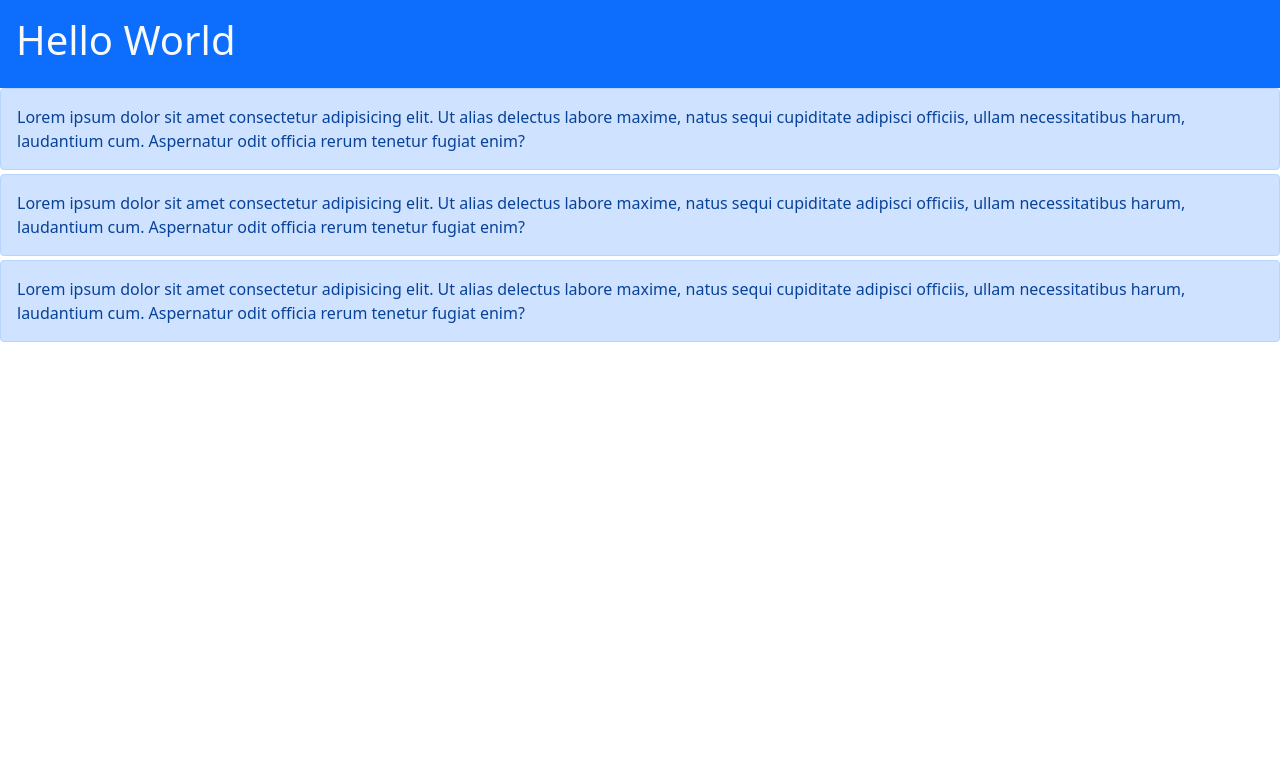
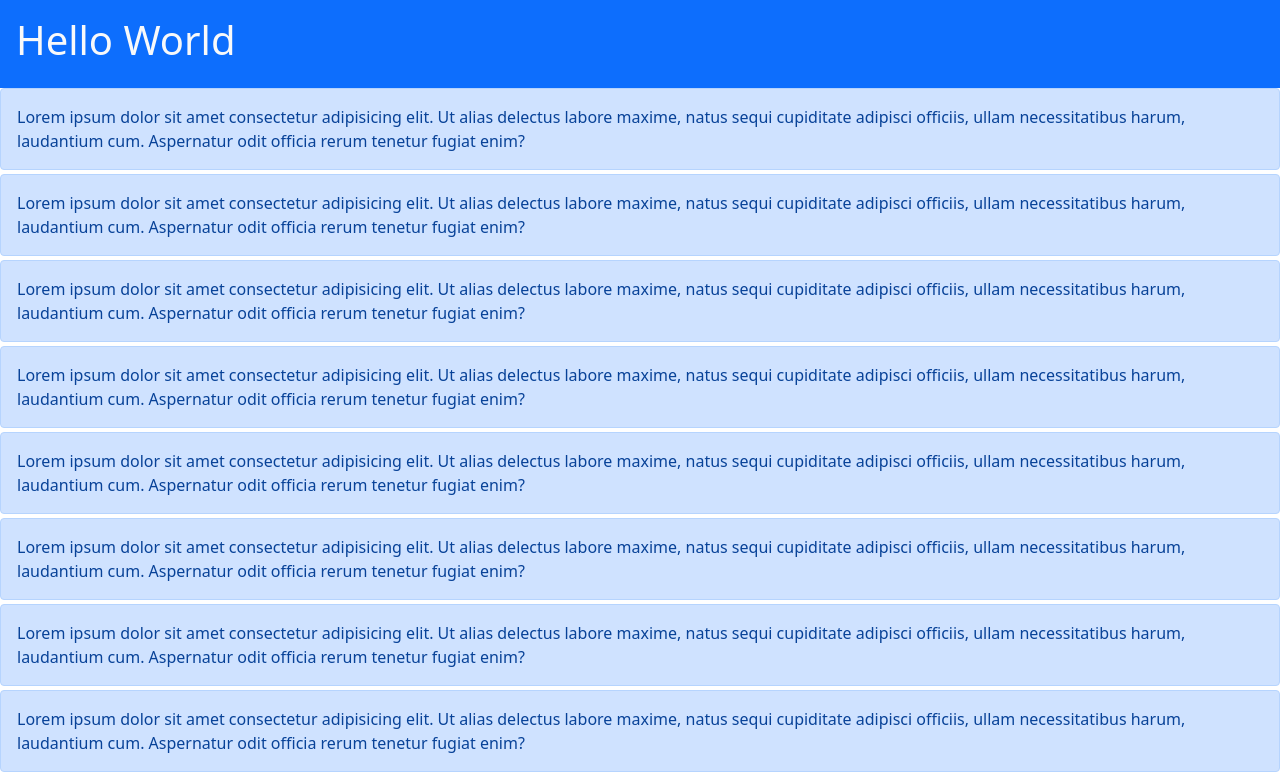
Before and after one commit to dac-2022/day16-my-react-app, a React (Create React App) app: page / in a window 1280 px wide. Shown: the top 774 px of the page. Built offline with nearby package versions, Linux system fonts and the light colour scheme.

Commit message:
working with list.

```diff
--- a/src/App.js
+++ b/src/App.js
@@ -1,4 +1,5 @@
 function App() {
+  let list = Array.from({ length: 100 });
   return (
     <div className="container-fluid">
       <div className="row">
@@ -7,38 +8,18 @@ function App() {
         </div>
       </div>
 
-      <div className="row mb-1">
-        <div className="col p-0">
-          <div className="alert alert-primary mb-0">
-            Lorem ipsum dolor sit amet consectetur adipisicing elit. Ut alias
-            delectus labore maxime, natus sequi cupiditate adipisci officiis,
-            ullam necessitatibus harum, laudantium cum. Aspernatur odit officia
-            rerum tenetur fugiat enim?
+      {list.map((item, index) => (
+        <div key={index} className="row mb-1">
+          <div className="col p-0">
+            <div className="alert alert-primary mb-0">
+              Lorem ipsum dolor sit amet consectetur adipisicing elit. Ut alias
+              delectus labore maxime, natus sequi cupiditate adipisci officiis,
+              ullam necessitatibus harum, laudantium cum. Aspernatur odit
+              officia rerum tenetur fugiat enim?
+            </div>
           </div>
         </div>
-      </div>
-
-      <div className="row mb-1">
-        <div className="col p-0">
-          <div className="alert alert-primary mb-0">
-            Lorem ipsum dolor sit amet consectetur adipisicing elit. Ut alias
-            delectus labore maxime, natus sequi cupiditate adipisci officiis,
-            ullam necessitatibus harum, laudantium cum. Aspernatur odit officia
-            rerum tenetur fugiat enim?
-          </div>
-        </div>
-      </div>
-
-      <div className="row mb-1">
-        <div className="col p-0">
-          <div className="alert alert-primary ">
-            Lorem ipsum dolor sit amet consectetur adipisicing elit. Ut alias
-            delectus labore maxime, natus sequi cupiditate adipisci officiis,
-            ullam necessitatibus harum, laudantium cum. Aspernatur odit officia
-            rerum tenetur fugiat enim?
-          </div>
-        </div>
-      </div>
+      ))}
     </div>
   );
 }
```
